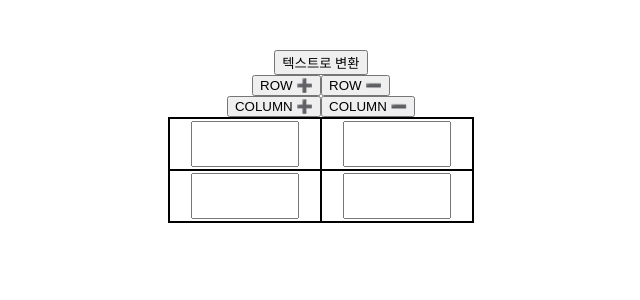
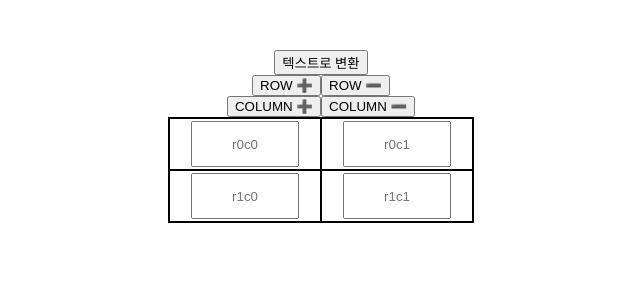
Before and after one commit to Barkshihun/table-to-text, a React (Vite) app: page / in a window 1280 px wide. Shown: the top 300 px of the page, without its empty margins (319-959 px from the left). Built offline with nearby package versions, Linux system fonts and the light colour scheme.

Commit message:
rows와 cols가 0밑으로 내려가지 않게 구현

```diff
--- a/src/App.tsx
+++ b/src/App.tsx
@@ -1,6 +1,6 @@
 import { useState } from "react";
-import Desktop from "./components/Desktop";
-import Mobile from "./components/Mobile";
+import Desktop from "./screen/Desktop";
+import Mobile from "./screen/Mobile";
 import "./scss/App.scss";
 
 function App() {
--- a/src/components/Desktop.tsx
+++ /dev/null
@@ -1,20 +0,0 @@
-import { useState } from "react";
-import Output from "./Output";
-import Table from "./Table";
-
-function Desktop() {
-  const [isTransform, setIsTransform] = useState(false);
-  const onTranform = () => {
-    setIsTransform((currentIsTransForm) => !currentIsTransForm);
-  };
-  return (
-    <main>
-      <button onClick={onTranform}>
-        {isTransform ? "표로 가기" : "텍스트로 변환"}
-      </button>
-      {isTransform ? <Output /> : <Table />}
-    </main>
-  );
-}
-
-export default Desktop;
--- a/src/components/Output.tsx
+++ b/src/components/Output.tsx
@@ -2,29 +2,33 @@ import { useState, useEffect } from "react";
 import { tempInputs } from "./TableContents";
 
 function Output() {
+  const [text, setText] = useState("변환에 실패하였습니다");
+  if (!tempInputs) {
+    console.log("실패");
+  }
   const tempInputsToText = (tempInputs: { [inputName: string]: string }) => {
     let temp: string[] = [];
     return temp.toString();
   };
-
+  // console.log("tempInputs", tempInputs);
   const getTableList = () => {
     let tableList: string[][] = [];
     let indexRow = 0;
-    let sameRowList = [];
+    let sameColList = [];
     for (const key in tempInputs) {
       const row = parseInt(key.split(",")[0]);
       const col = parseInt(key.split(",")[1]);
       if (indexRow !== row) {
-        tableList.push(sameRowList);
-        sameRowList = [];
+        tableList.push(sameColList);
+        sameColList = [];
 
-        sameRowList.push(tempInputs[key]);
+        sameColList.push(tempInputs[key]);
         indexRow = row;
         continue;
       }
-      sameRowList.push(tempInputs[key]);
+      sameColList.push(tempInputs[key]);
     }
-    tableList.push(sameRowList);
+    tableList.push(sameColList);
     return tableList;
   };
   const getLongestTextPerCol = (tableList: string[][]) => {
@@ -40,16 +44,18 @@ function Output() {
   };
   const tableList = getTableList();
   const longestTextPerCol = getLongestTextPerCol(tableList);
-  console.log(longestTextPerCol, tableList);
-
-  const [text, setText] = useState("변환에 실패하였습니다");
-  useEffect(() => {}, []);
-  // setText(a);
-  const onChange = (event: React.ChangeEvent<HTMLTextAreaElement>) =>
-    setText(event.target.value);
+  // console.log(longestTextPerCol, tableList);
+  const onChange = (event: React.ChangeEvent<HTMLTextAreaElement>) => {
+    // setText(event.target.value);
+  };
   return (
     <>
-      <textarea cols={30} rows={10} value={text} onChange={onChange}></textarea>
+      <textarea
+        cols={30}
+        rows={10}
+        value={"OOO"}
+        onChange={onChange}
+      ></textarea>
     </>
   );
 }
--- a/src/components/Table.tsx
+++ b/src/components/Table.tsx
@@ -3,16 +3,41 @@ import "../scss/Table.scss";
 import { faPlus, faMinus } from "@fortawesome/free-solid-svg-icons";
 import { FontAwesomeIcon } from "@fortawesome/react-fontawesome";
 import { TableContents } from "./TableContents";
+import { createPortal } from "react-dom";
 
-let previousRows = 2;
-let previousCols = 2;
+let golbalRows = 2;
+let globalCols = 2;
+
 function Table() {
-  const [rows, setRows] = useState(previousRows);
-  const [cols, setCols] = useState(previousCols);
-  const onRowPlus = () => setRows(++previousRows);
-  const onRowMinus = () => setRows(--previousRows);
-  const onColPlus = () => setCols(++previousCols);
-  const onColMinus = () => setCols(--previousCols);
+  const [rows, setRows] = useState(golbalRows);
+  const [cols, setCols] = useState(globalCols);
+  const controlPlus = (target: "rows" | "cols") => {
+    if (rows === 0) {
+      setRows(1);
+      setCols(1);
+      return;
+    }
+    target === "rows"
+      ? setRows((current) => ++current)
+      : setCols((current) => ++current);
+  };
+  const controlMinus = (target: "rows" | "cols") => {
+    if ((target === "rows" && rows <= 1) || (target === "cols" && cols <= 1)) {
+      setRows(0);
+      setCols(0);
+      return;
+    }
+    target === "rows"
+      ? setRows((current) => --current)
+      : setCols((current) => --current);
+  };
+  const onRowPlus = () => controlPlus("rows");
+  const onRowMinus = () => controlMinus("rows");
+  const onColPlus = () => controlPlus("cols");
+  const onColMinus = () => controlMinus("cols");
+  console.log("rows", rows, "cols", cols);
+  golbalRows = rows;
+  globalCols = cols;
   return (
     <>
       <div>
--- a/src/components/TableContents.tsx
+++ b/src/components/TableContents.tsx
@@ -17,7 +17,18 @@ export function TableContents({ rows, cols }: { rows: number; cols: number }) {
       const col: number = parseInt(event.target.dataset.col);
       modifiedValue = event.target.value;
       modifiedName = event.target.name;
-      setInputs({ ...inputs, [event.target.name]: modifiedValue });
+      setInputs({ ...inputs, [modifiedName]: modifiedValue });
+    }
+  };
+  const setTempInputs = () => {
+    tempInputs = {};
+    for (let row = 0; row < rows; row++) {
+      for (let col = 0; col < cols; col++) {
+        const inputName = `${row},${col}`;
+        tempInputs[inputName] = tempInputs[inputName]
+          ? tempInputs[inputName]
+          : "";
+      }
     }
   };
   const trList = [];
@@ -25,16 +36,13 @@ export function TableContents({ rows, cols }: { rows: number; cols: number }) {
     const tdList = [];
     for (let col = 0; col < cols; col++) {
       const inputName = `${row},${col}`;
-      tempInputs[inputName] = tempInputs[inputName]
-        ? tempInputs[inputName]
-        : "";
       tdList.push(
         <td key={`r${row}c${col}`}>
           <div>
             <input
               name={`${row},${col}`}
               value={inputs[inputName] || ""}
-              placeholder={""}
+              placeholder={`r${row}c${col}`}
               onChange={onChange}
               data-row={row}
               data-col={col}
@@ -46,8 +54,10 @@ export function TableContents({ rows, cols }: { rows: number; cols: number }) {
     trList.push(<tr key={`row${row}`}>{tdList.map((td) => td)}</tr>);
   }
   if (modifiedName && modifiedValue) {
-    tempInputs = { ...tempInputs, [modifiedName]: modifiedValue };
+    tempInputs[modifiedName] = modifiedValue;
   }
+  setTempInputs();
+  // console.log("inputs", inputs, "tempInputs", tempInputs);
   return (
     <>
       <tbody>{trList}</tbody>
--- /dev/null
+++ b/src/screen/Desktop.tsx
@@ -0,0 +1,20 @@
+import { useState, useEffect } from "react";
+import Output from "../components/Output";
+import Table from "../components/Table";
+
+function Desktop() {
+  const [isTable, setIsTable] = useState(true);
+  const onTranform = () => {
+    setIsTable((currentIsTable) => !currentIsTable);
+  };
+  return (
+    <main>
+      <button onClick={onTranform}>
+        {isTable ? "텍스트로 변환" : "표로 가기"}
+      </button>
+      {isTable ? <Table /> : <Output />}
+    </main>
+  );
+}
+
+export default Desktop;
```
Also changed, not shown: src/screen/Mobile.tsx (renamed from src/components/Mobile.tsx).
